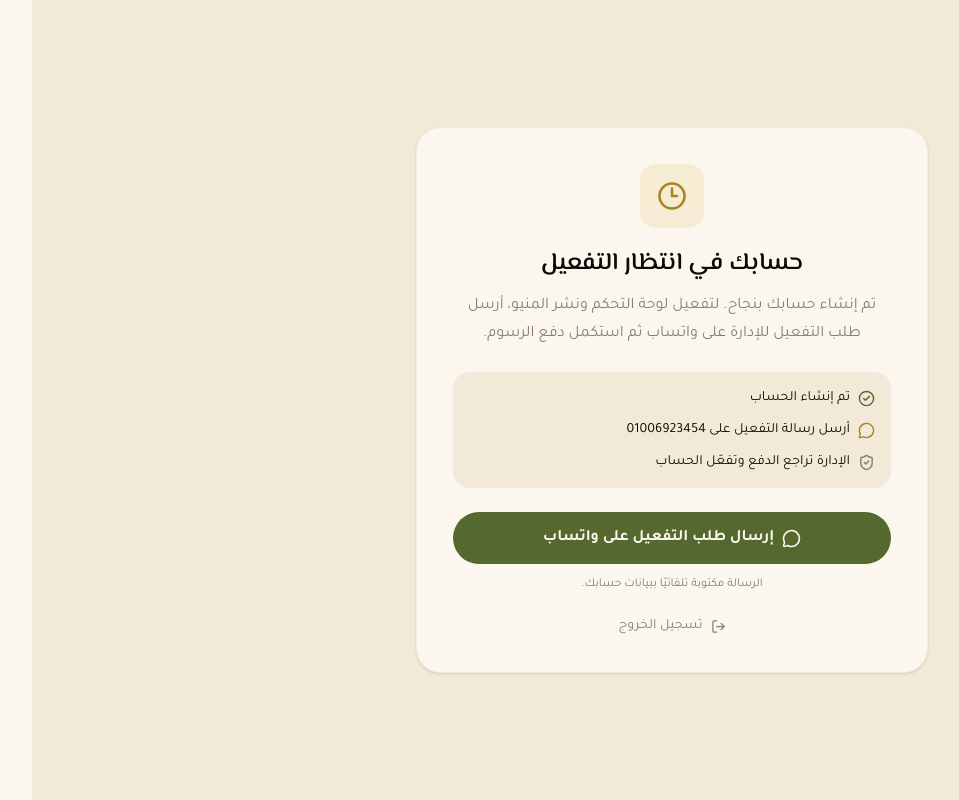
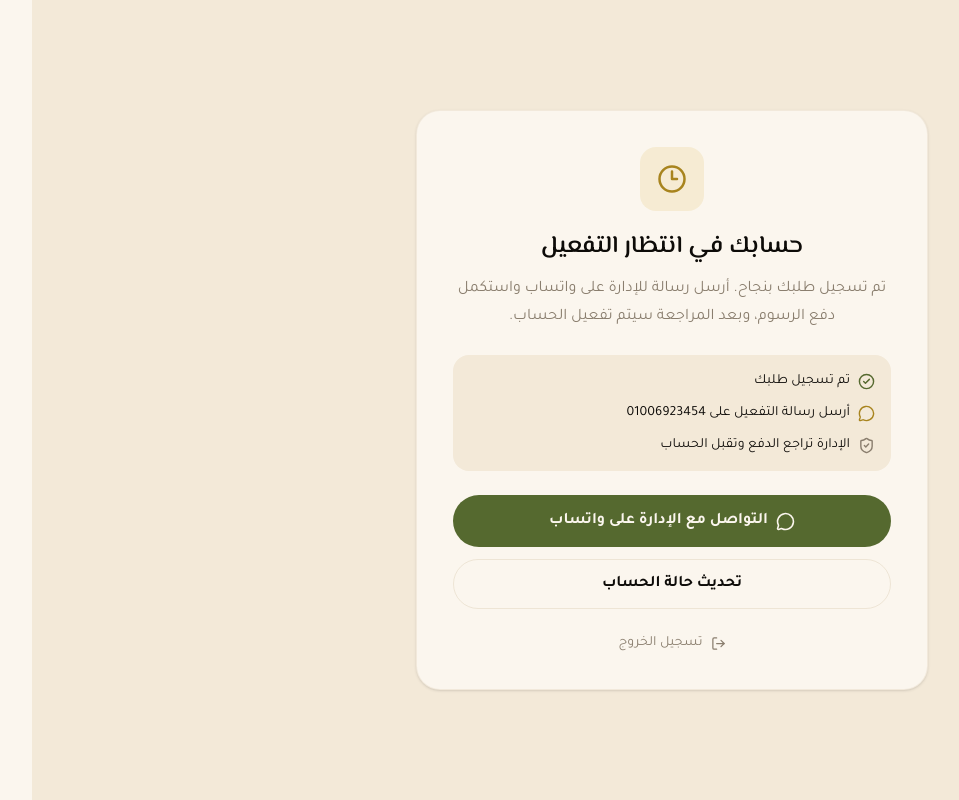
Before and after one commit to 1moalim1all1-cyber/Qr-Code, a React (Vite) app: page /activation-pending in a window 1280 px wide. Shown: the whole page, without its empty margins (90-1049 px from the left). Built offline with nearby package versions, Linux system fonts and the light colour scheme; no server answers; the database is empty; sample sign-in values are in the browser's storage.

Commit message:
Show pending, rejected and suspended account states clearly

```diff
--- a/src/pages/auth/ActivationPendingPage.tsx
+++ b/src/pages/auth/ActivationPendingPage.tsx
@@ -1,5 +1,5 @@
 import { useEffect, useMemo, useState } from 'react'
-import { CheckCircle2, Clock3, LogOut, MessageCircle, ShieldCheck } from 'lucide-react'
+import { CheckCircle2, Clock3, LogOut, MessageCircle, ShieldCheck, XCircle } from 'lucide-react'
 import { useNavigate } from 'react-router-dom'
 import { useAuth } from '@/contexts/AuthContext'
 import { signOut } from '@/services/auth'
@@ -9,28 +9,46 @@ import type { Restaurant } from '@/types/database'
 const ACTIVATION_WHATSAPP = '201006923454'
 
 export default function ActivationPendingPage() {
-  const { user, profile } = useAuth()
+  const { user, profile, refreshProfile } = useAuth()
   const navigate = useNavigate()
   const [restaurant, setRestaurant] = useState<Restaurant | null>(null)
   const [loading, setLoading] = useState(true)
+
+  async function refreshStatus() {
+    if (!user) return
+    setLoading(true)
+    try {
+      await refreshProfile()
+      const r = await getRestaurantByOwner(user.uid).catch(() => null)
+      setRestaurant(r)
+      if (profile?.account_status === 'active' && r?.status === 'active') {
+        navigate('/dashboard', { replace: true })
+      }
+    } finally {
+      setLoading(false)
+    }
+  }
 
   useEffect(() => {
     if (!user) return
     getRestaurantByOwner(user.uid)
       .then((r) => {
         setRestaurant(r)
-        if (r?.status === 'active') navigate('/dashboard', { replace: true })
+        if ((profile?.account_status || 'pending') === 'active' && r?.status === 'active') {
+          navigate('/dashboard', { replace: true })
+        }
       })
+      .catch(() => setRestaurant(null))
       .finally(() => setLoading(false))
-  }, [user, navigate])
+  }, [user, profile?.account_status, navigate])
 
   const whatsappUrl = useMemo(() => {
     const name = profile?.full_name || restaurant?.client_name || 'عميل جديد'
-    const restaurantName = restaurant?.name || 'المطعم'
+    const restaurantName = profile?.requested_business_name || restaurant?.name || 'النشاط'
     const phone = profile?.phone || restaurant?.client_contact || ''
     const message = [
       'السلام عليكم،',
-      `أنا ${name} وسجلت حساب للمطعم/الكافيه: ${restaurantName}.`,
+      `أنا ${name} وسجلت حساب للنشاط: ${restaurantName}.`,
       phone ? `رقم الحساب: ${phone}.` : '',
       'عايز أفعّل الحساب، وبرجاء إرسال تفاصيل دفع الرسوم المطلوبة.',
     ].filter(Boolean).join('\n')
@@ -41,29 +59,35 @@ export default function ActivationPendingPage() {
     return <div className="min-h-screen flex items-center justify-center bg-paper text-stone">جارِ التحقق من حالة الحساب...</div>
   }
 
-  const suspended = restaurant?.status === 'suspended'
+  const status = profile?.account_status || 'pending'
+  const rejected = status === 'rejected'
+  const suspended = status === 'suspended'
 
   return (
     <div className="min-h-screen bg-paper-dim px-5 py-10 flex items-center justify-center" dir="rtl">
       <div className="w-full max-w-lg rounded-3xl bg-paper border border-stone-light/30 p-7 sm:p-9 shadow-sm">
         <div className="w-16 h-16 mx-auto rounded-2xl bg-saffron/15 flex items-center justify-center mb-5">
-          {suspended ? <ShieldCheck className="text-sumac" size={30} /> : <Clock3 className="text-saffron-dim" size={30} />}
+          {rejected ? <XCircle className="text-sumac" size={30} /> : suspended ? <ShieldCheck className="text-sumac" size={30} /> : <Clock3 className="text-saffron-dim" size={30} />}
         </div>
 
         <h1 className="font-display text-2xl font-semibold text-center">
-          {suspended ? 'الحساب موقوف حاليًا' : 'حسابك في انتظار التفعيل'}
+          {rejected ? 'تم رفض طلب التسجيل' : suspended ? 'الحساب موقوف حاليًا' : 'حسابك في انتظار التفعيل'}
         </h1>
         <p className="text-stone text-center mt-3 leading-7">
-          {suspended
-            ? 'تواصل مع الإدارة لمعرفة سبب الإيقاف وإعادة تفعيل الحساب.'
-            : 'تم إنشاء حسابك بنجاح. لتفعيل لوحة التحكم ونشر المنيو، أرسل طلب التفعيل للإدارة على واتساب ثم استكمل دفع الرسوم.'}
+          {rejected
+            ? (profile?.rejection_reason || 'تواصل مع الإدارة لمعرفة سبب الرفض.')
+            : suspended
+              ? 'تواصل مع الإدارة لمعرفة سبب الإيقاف وإعادة تفعيل الحساب.'
+              : 'تم تسجيل طلبك بنجاح. أرسل رسالة للإدارة على واتساب واستكمل دفع الرسوم، وبعد المراجعة سيتم تفعيل الحساب.'}
         </p>
 
-        <div className="mt-6 rounded-2xl bg-paper-dim p-4 space-y-3 text-sm">
-          <div className="flex items-center gap-2"><CheckCircle2 size={17} className="text-zaytoon" /> تم إنشاء الحساب</div>
-          <div className="flex items-center gap-2"><MessageCircle size={17} className="text-saffron-dim" /> أرسل رسالة التفعيل على 01006923454</div>
-          <div className="flex items-center gap-2"><ShieldCheck size={17} className="text-stone" /> الإدارة تراجع الدفع وتفعّل الحساب</div>
-        </div>
+        {!rejected && !suspended && (
+          <div className="mt-6 rounded-2xl bg-paper-dim p-4 space-y-3 text-sm">
+            <div className="flex items-center gap-2"><CheckCircle2 size={17} className="text-zaytoon" /> تم تسجيل طلبك</div>
+            <div className="flex items-center gap-2"><MessageCircle size={17} className="text-saffron-dim" /> أرسل رسالة التفعيل على 01006923454</div>
+            <div className="flex items-center gap-2"><ShieldCheck size={17} className="text-stone" /> الإدارة تراجع الدفع وتقبل الحساب</div>
+          </div>
+        )}
 
         <a
           href={whatsappUrl}
@@ -72,10 +96,15 @@ export default function ActivationPendingPage() {
           className="mt-6 w-full rounded-full px-6 py-3.5 font-semibold bg-zaytoon text-paper flex items-center justify-center gap-2 hover:opacity-90 transition-opacity"
         >
           <MessageCircle size={19} />
-          إرسال طلب التفعيل على واتساب
+          التواصل مع الإدارة على واتساب
         </a>
 
-        <p className="text-xs text-stone text-center mt-3">الرسالة مكتوبة تلقائيًا ببيانات حسابك.</p>
+        <button
+          onClick={refreshStatus}
+          className="mt-3 w-full rounded-full px-6 py-3 font-semibold border border-stone-light/40 hover:bg-paper-dim"
+        >
+          تحديث حالة الحساب
+        </button>
 
         <button
           onClick={() => signOut()}
```
